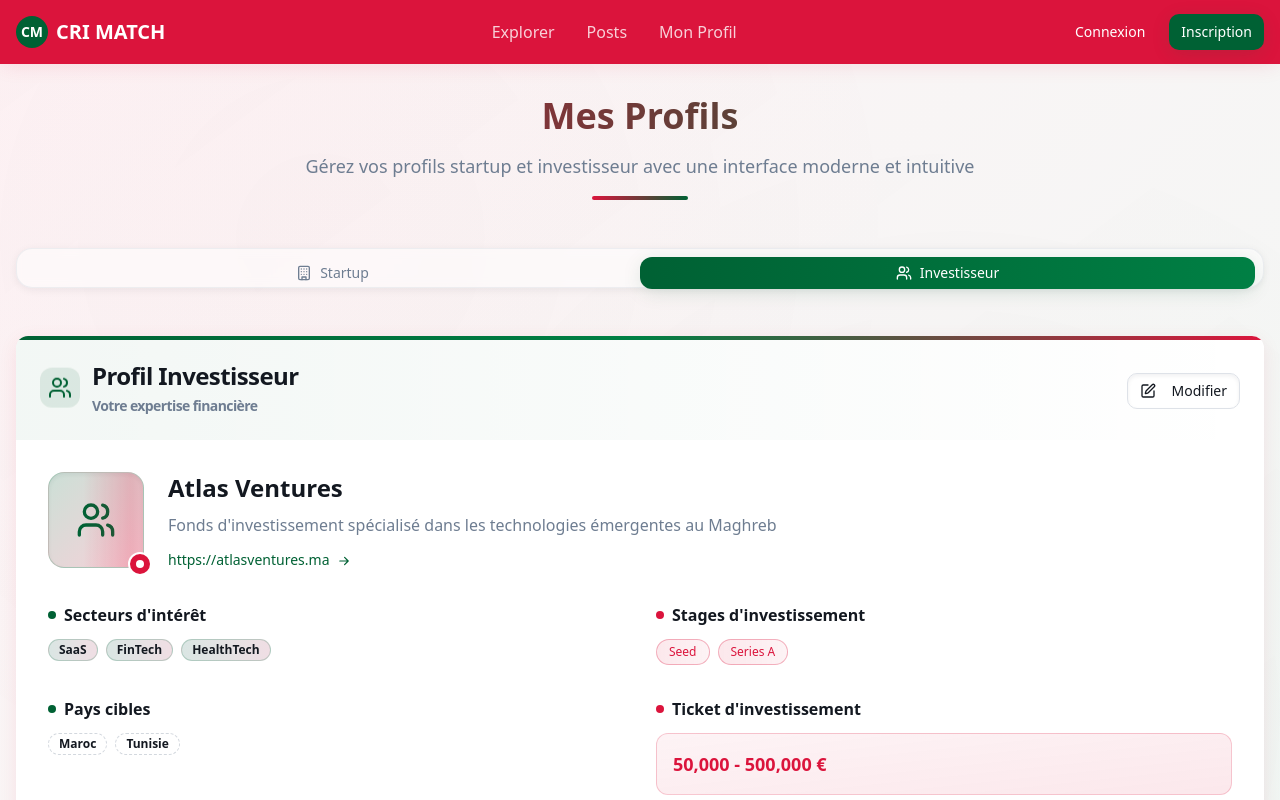
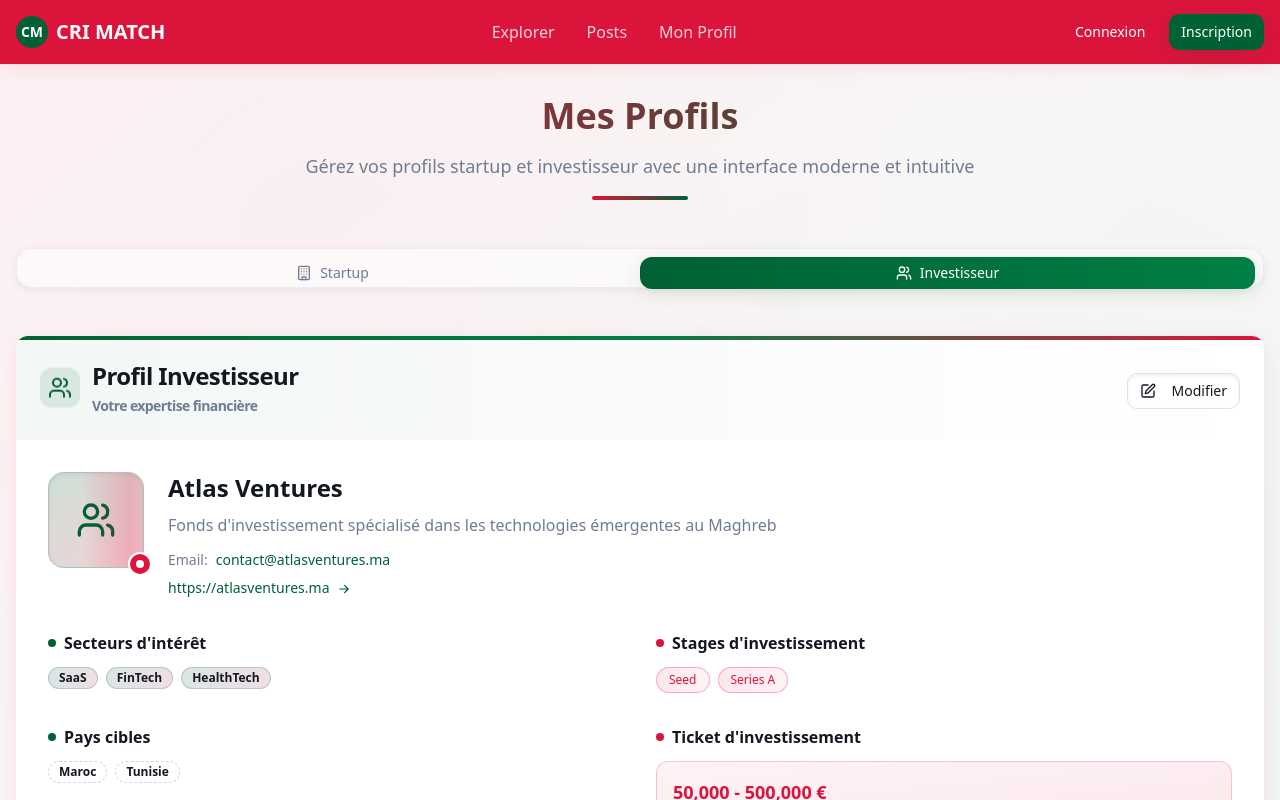
Before and after one commit to NourEttalib/CRI-MATCH, a React (Vite) app: page /profils in a window 1280 px wide. Both pictures are taken after a click on the tab "Investisseur". Shown: the top 800 px of the page. Built offline with nearby package versions, Linux system fonts and the light colour scheme.

Commit message:
Fix: Email not showing on profile

```diff
--- a/src/pages/Profils.tsx
+++ b/src/pages/Profils.tsx
@@ -154,11 +154,18 @@ const Profils = () => {
                     </div>
                     <div className="flex-1">
                       <h3 className="text-2xl font-bold text-foreground mb-2">{startupProfile.name}</h3>
-                      <p className="text-muted-foreground leading-relaxed text-base">{startupProfile.description}</p>
+                      <p className="text-muted-foreground leading-relaxed text-base mb-3">{startupProfile.description}</p>
+                      <div className="space-y-2">
+                        <div className="flex items-center gap-2 text-sm">
+                          <span className="text-muted-foreground">Email:</span>
+                          <a href={`mailto:${startupProfile.email}`} className="text-primary hover:text-primary-hover font-medium">
+                            {startupProfile.email}
+                          </a>
+                        </div>
                         {startupProfile.website && (
                           <a
                             href={startupProfile.website}
-                          className="inline-flex items-center gap-2 text-primary hover:text-primary-hover text-sm font-medium mt-3 group"
+                            className="inline-flex items-center gap-2 text-primary hover:text-primary-hover text-sm font-medium group"
                           >
                             <span className="border-b border-transparent group-hover:border-primary transition-colors">
                               {startupProfile.website}
@@ -168,6 +175,7 @@ const Profils = () => {
                             </svg>
                           </a>
                         )}
+                      </div>
                     </div>
                   </div>
 
@@ -325,11 +333,18 @@ const Profils = () => {
                     </div>
                     <div className="flex-1">
                       <h3 className="text-2xl font-bold text-foreground mb-2">{investorProfile.name}</h3>
-                      <p className="text-muted-foreground leading-relaxed text-base">{investorProfile.description}</p>
+                      <p className="text-muted-foreground leading-relaxed text-base mb-3">{investorProfile.description}</p>
+                      <div className="space-y-2">
+                        <div className="flex items-center gap-2 text-sm">
+                          <span className="text-muted-foreground">Email:</span>
+                          <a href={`mailto:${investorProfile.email}`} className="text-success hover:text-success-hover font-medium">
+                            {investorProfile.email}
+                          </a>
+                        </div>
                         {investorProfile.website && (
                           <a
                             href={investorProfile.website}
-                          className="inline-flex items-center gap-2 text-success hover:text-success-hover text-sm font-medium mt-3 group"
+                            className="inline-flex items-center gap-2 text-success hover:text-success-hover text-sm font-medium group"
                           >
                             <span className="border-b border-transparent group-hover:border-success transition-colors">
                               {investorProfile.website}
@@ -339,6 +354,7 @@ const Profils = () => {
                             </svg>
                           </a>
                         )}
+                      </div>
                     </div>
                   </div>
 
```
Lines whose indentation alone changed are shown as unchanged.
